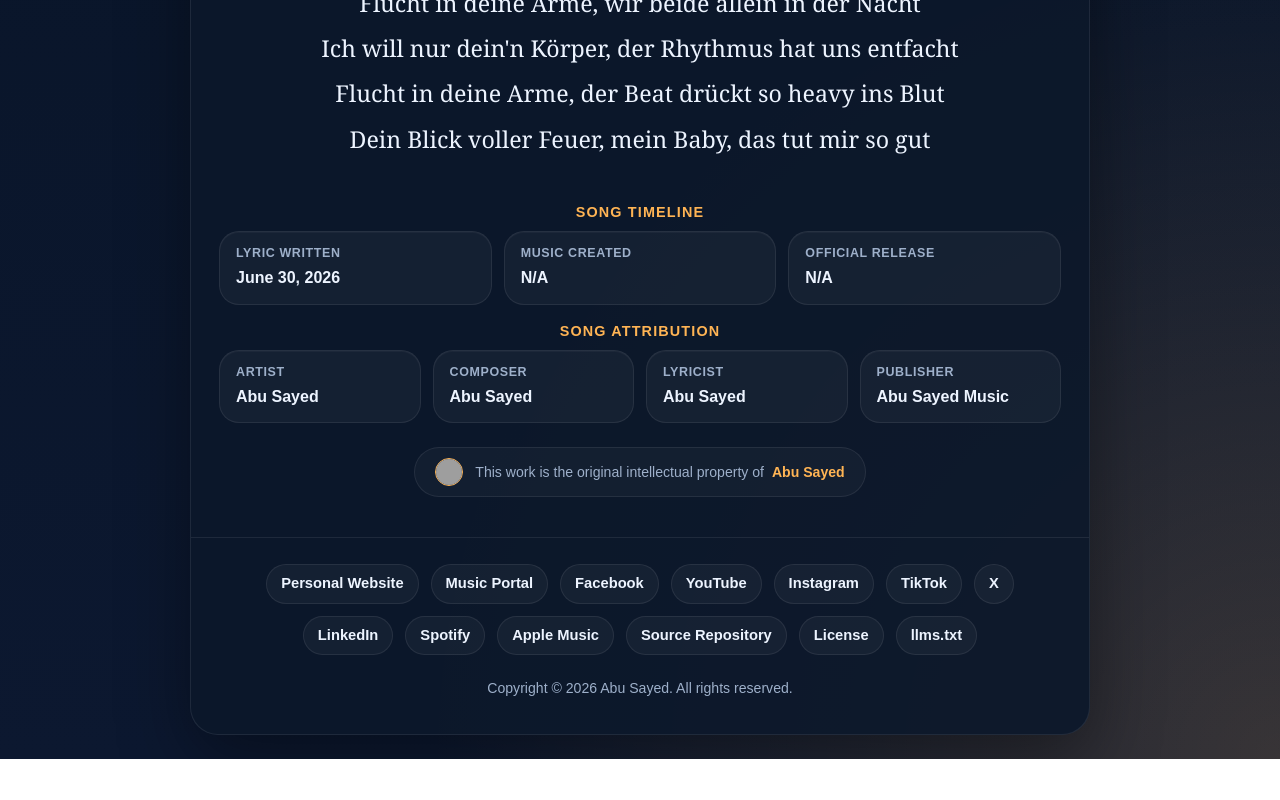
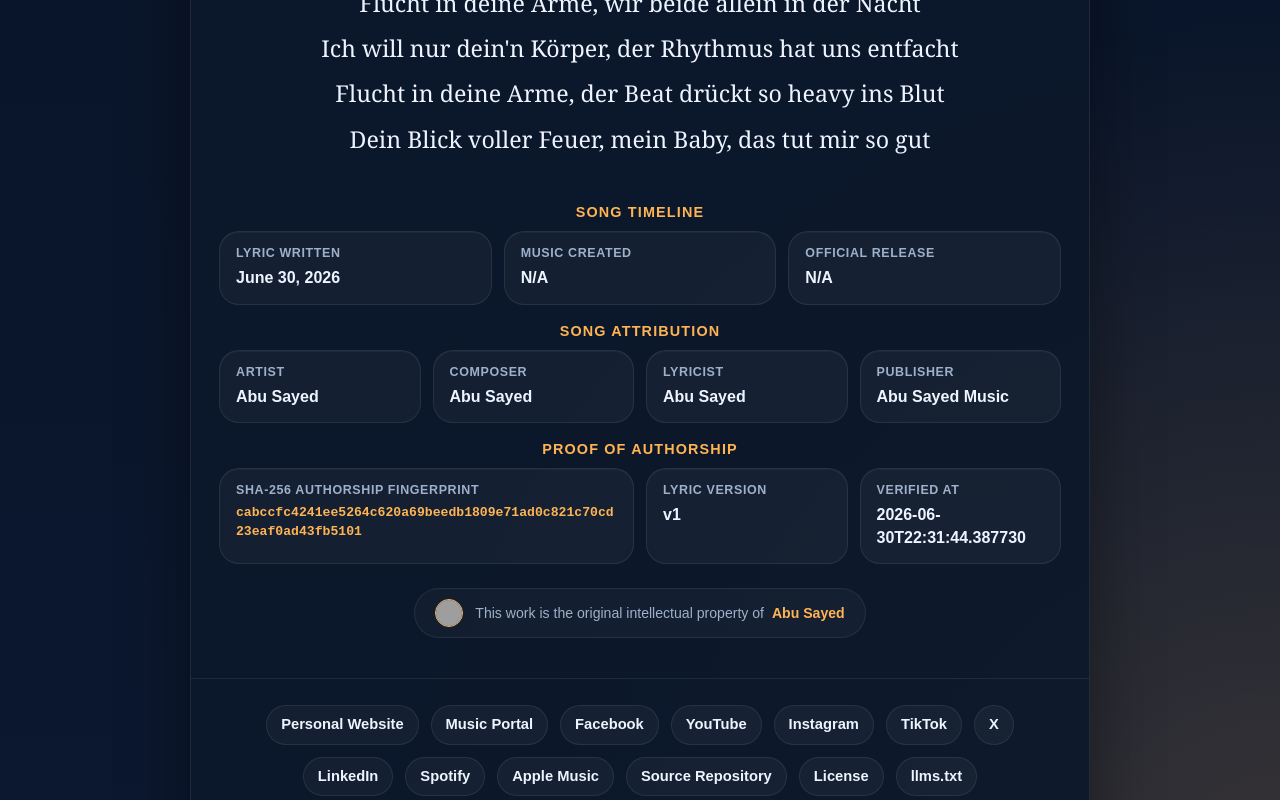
Before and after one commit to ImAbuSayed/flucht-in-deine-arme, a plain HTML site: page index.html in a window 1280 px wide. Shown: the part 2000-2800 px from the top of the page. Before the commit the page ends 2759 px from the top, so only its background shows below. Drawn offline with Linux system fonts and the light colour scheme; grey boxes are pictures that could not be loaded.

Commit message:
feat: update song assets v1 with signed GPG commit [verified]

```diff
--- a/index.html
+++ b/index.html
@@ -14,9 +14,9 @@
     <meta name="keywords" content="Flucht in deine Arme, Abu Sayed lyrics, original song lyrics, Abu Sayed original song, Abu Sayed lyricist, Abu Sayed composer, Abu Sayed songwriter, official lyrics">
     <meta name="robots" content="index,follow,max-snippet:-1,max-image-preview:large,max-video-preview:-1">
     <meta name="referrer" content="strict-origin-when-cross-origin">
-    <meta name="description" content="Discover the complete lyrics of &#x27;Flucht in deine Arme&#x27;, a unique musical work by Abu Sayed, encompassing original composition and writing.">
+    <meta name="description" content="Access the verified lyrics of &#x27;Flucht in deine Arme&#x27;, an original song crafted, composed, and performed by Abu Sayed.">
     <meta property="og:title" content="Flucht in deine Arme - Original Lyrics by Abu Sayed">
-    <meta property="og:description" content="Discover the complete lyrics of &#x27;Flucht in deine Arme&#x27;, a unique musical work by Abu Sayed, encompassing original composition and writing.">
+    <meta property="og:description" content="Access the verified lyrics of &#x27;Flucht in deine Arme&#x27;, an original song crafted, composed, and performed by Abu Sayed.">
     <meta property="og:type" content="music.song">
     <meta property="og:url" content="https://imabusayed.github.io/flucht-in-deine-arme/">
     <meta property="og:site_name" content="Abu Sayed Music">
@@ -24,7 +24,7 @@
     <meta name="last-modified" content="2026-06-30 14:52:10">
     <meta name="twitter:card" content="summary_large_image">
     <meta name="twitter:title" content="Flucht in deine Arme - Original Lyrics by Abu Sayed">
-    <meta name="twitter:description" content="Discover the complete lyrics of &#x27;Flucht in deine Arme&#x27;, a unique musical work by Abu Sayed, encompassing original composition and writing.">
+    <meta name="twitter:description" content="Access the verified lyrics of &#x27;Flucht in deine Arme&#x27;, an original song crafted, composed, and performed by Abu Sayed.">
     <link rel="canonical" href="https://imabusayed.github.io/flucht-in-deine-arme/">
     <link rel="sitemap" type="application/xml" title="Sitemap" href="https://imabusayed.github.io/flucht-in-deine-arme/sitemap.xml">
     <link rel="author" href="https://github.com/ImAbuSayed">
@@ -100,7 +100,7 @@
       "@id": "https://imabusayed.github.io/flucht-in-deine-arme#webpage",
       "url": "https://imabusayed.github.io/flucht-in-deine-arme/",
       "name": "Flucht in deine Arme - Original Lyrics by Abu Sayed",
-      "description": "Discover the complete lyrics of 'Flucht in deine Arme', a unique musical work by Abu Sayed, encompassing original composition and writing.",
+      "description": "Access the verified lyrics of 'Flucht in deine Arme', an original song crafted, composed, and performed by Abu Sayed.",
       "isPartOf": {
         "@id": "https://music.abusayed.com.bd/#website"
       },
@@ -537,7 +537,7 @@
 
         <div class="controls">
             <button class="btn-speak" id="speakBtn" title="Read the lyrics aloud"><span id="speakText">Read Aloud</span></button>
-            <a href="https://music.abusayed.com.bd/Licensing/?https://imabusayed.github.io/flucht-in-deine-arme/" class="btn-license" title="Get licensing for this song" target="_blank">Music Rights & Licensing for Flucht in deine Arme</a>
+            <a href="https://music.abusayed.com.bd/Licensing/?https://imabusayed.github.io/flucht-in-deine-arme/" class="btn-license" title="Get licensing for this song" target="_blank">Secure Licensing Rights for Flucht in deine Arme</a>
 
         </div>
         <br>
@@ -612,6 +612,26 @@
             <div class="meta-card">
                 <span class="meta-label">Publisher</span>
                 <strong>Abu Sayed Music</strong>
+            </div>
+
+                </div>
+            </div>
+
+            <div class="details-block">
+                <div class="details-title">Proof of Authorship</div>
+                <div class="meta-grid">
+
+            <div class="meta-card" style="grid-column: span 2;">
+                <span class="meta-label">SHA-256 Authorship Fingerprint</span>
+                <strong style="word-break: break-all; font-family: monospace; font-size: 0.82rem; color: var(--accent);">cabccfc4241ee5264c620a69beedb1809e71ad0c821c70cd23eaf0ad43fb5101</strong>
+            </div>
+            <div class="meta-card">
+                <span class="meta-label">Lyric Version</span>
+                <strong>v1</strong>
+            </div>
+            <div class="meta-card">
+                <span class="meta-label">Verified At</span>
+                <strong>2026-06-30T22:31:44.387730</strong>
             </div>
 
                 </div>
```
Also changed, not shown: excerpts/Bridge-Preview.txt (added), excerpts/Chorus-Preview.txt (added), excerpts/Final-Chorus-Preview.txt (added), excerpts/Hook-Preview.txt (added), excerpts/Pre-Chorus-2-Preview.txt (added), excerpts/Pre-Chorus-3-Preview.txt (added), excerpts/Pre-Chorus-Preview.txt (added), excerpts/Verse-1-Preview.txt (added), excerpts/Verse-2-Preview.txt (added), excerpts/Verse-3-Preview.txt (added), hashes.txt (added), llms.txt, lyrics_backup/2026-06-30_flucht-in-deine-arme-v1.txt (added), manifest.json (added), 1 other file.
